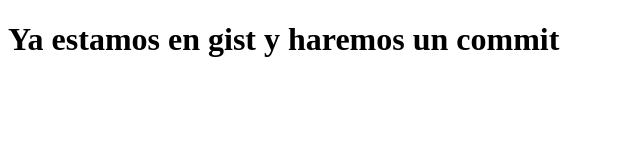
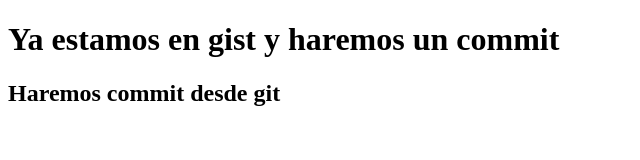
Before and after one commit to VenaoX69/Ejemplo, a plain HTML site: page index.html in a window 1280 px wide. Shown: the whole page, without its empty margins (0-640 px from the left). Drawn offline with Linux system fonts and the light colour scheme.

Commit message:
Update index.html
Agregamos un h2

```diff
--- a/index.html
+++ b/index.html
@@ -7,5 +7,6 @@
 </head>
 <body>
     <h1>Ya estamos en gist y haremos un commit</h1>
+    <h2>Haremos commit desde git</h2>
 </body>
 </html>
```
